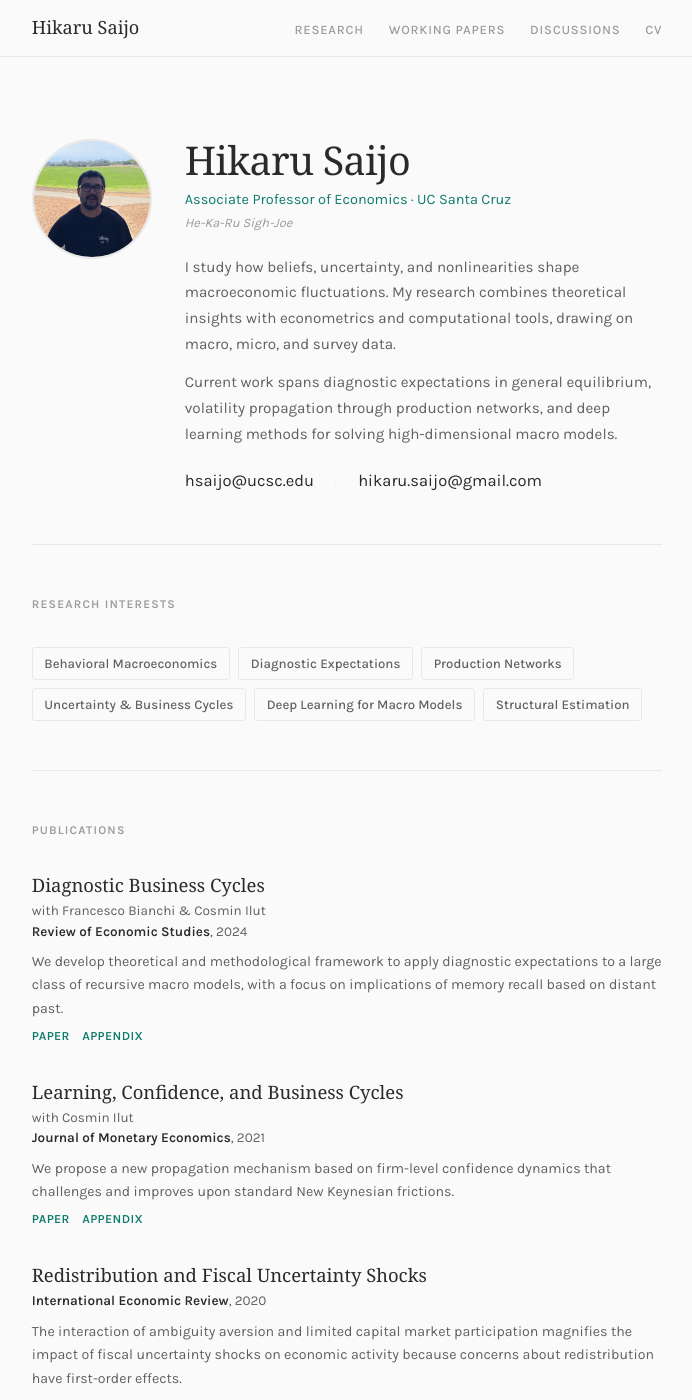
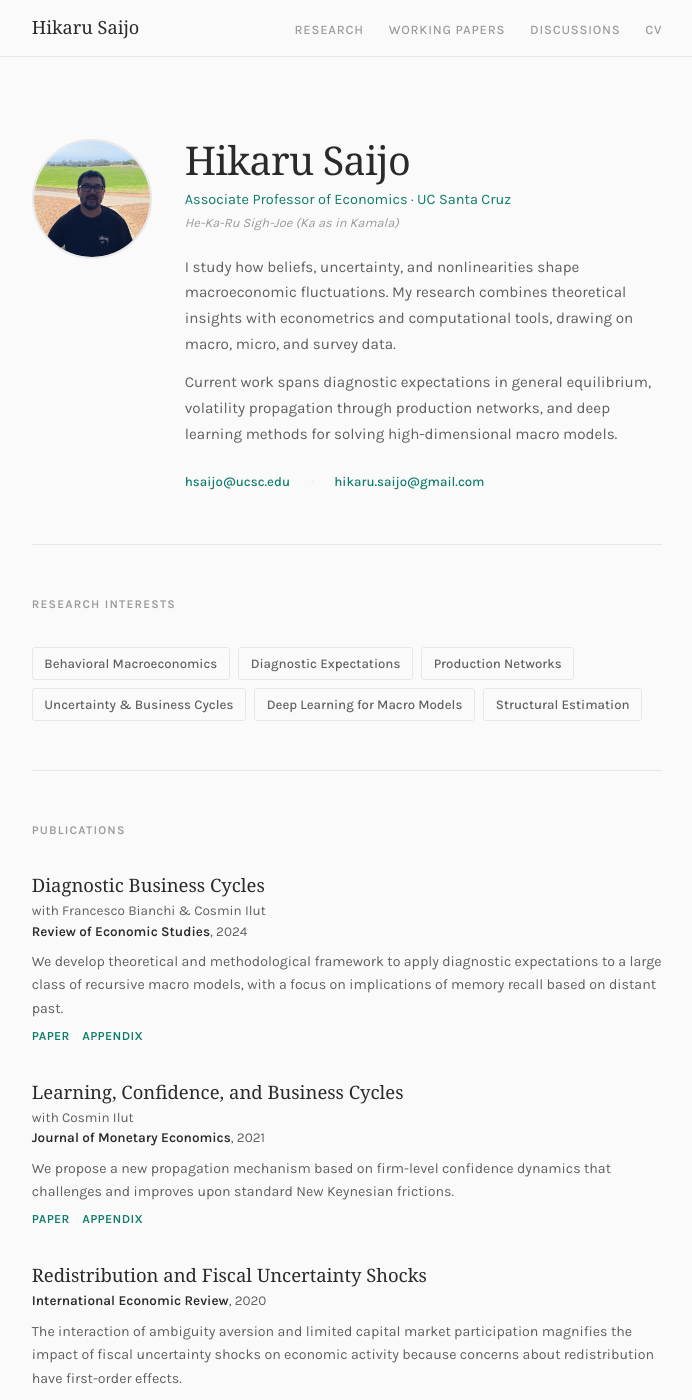
Before and after one commit to hsaijo/hsaijo.github.io, a Jekyll site: the page built from index.md, in a window 1280 px wide and 1400 px high. Shown: the whole window, without its empty margins (293-985 px from the left). Built offline with Jekyll 4.4.1, drawn with Linux system fonts in a browser that asks for light colours; some web fonts are replaced.

Commit message:
Update index.md

```diff
--- a/index.md
+++ b/index.md
@@ -335,20 +332,25 @@ layout: null
       <div class="hero-text">
         <h1>Hikaru Saijo</h1>
         <p class="hero-sub">Associate Professor of Economics · <a href="https://economics.ucsc.edu/">UC Santa Cruz</a></p>
-        <p class="pronunciation">He-Ka-Ru Sigh-Joe</p>
+        <p class="pronunciation">He-Ka-Ru Sigh-Joe (Ka as in Kamala)</p>
 
         <div class="hero-bio">
           <p>I study how beliefs, uncertainty, and nonlinearities shape macroeconomic fluctuations. My research combines theoretical insights with econometrics and computational tools, drawing on macro, micro, and survey data.</p>
           <p>Current work spans diagnostic expectations in general equilibrium, volatility propagation through production networks, and deep learning methods for solving high-dimensional macro models.</p>
         </div>
 
-          <div class="hero-links">
-          <span>hsaijo@ucsc.edu</span>
+        <div class="hero-links">
+          <span id="e1"></span>
           <span class="sep">·</span>
-          <span>hikaru.saijo@gmail.com</span>
+          <span id="e2"></span>
         </div>
       </div>
     </div>
+
+    <script>
+      document.getElementById('e1').textContent='hsaijo'+'@'+'ucsc.edu';
+      document.getElementById('e2').textContent='hikaru.saijo'+'@'+'gmail.com';
+    </script>
 
     <!-- Interests -->
     <section>
```
Also changed, not shown: other parts of index.md (+1 -4 lines).
